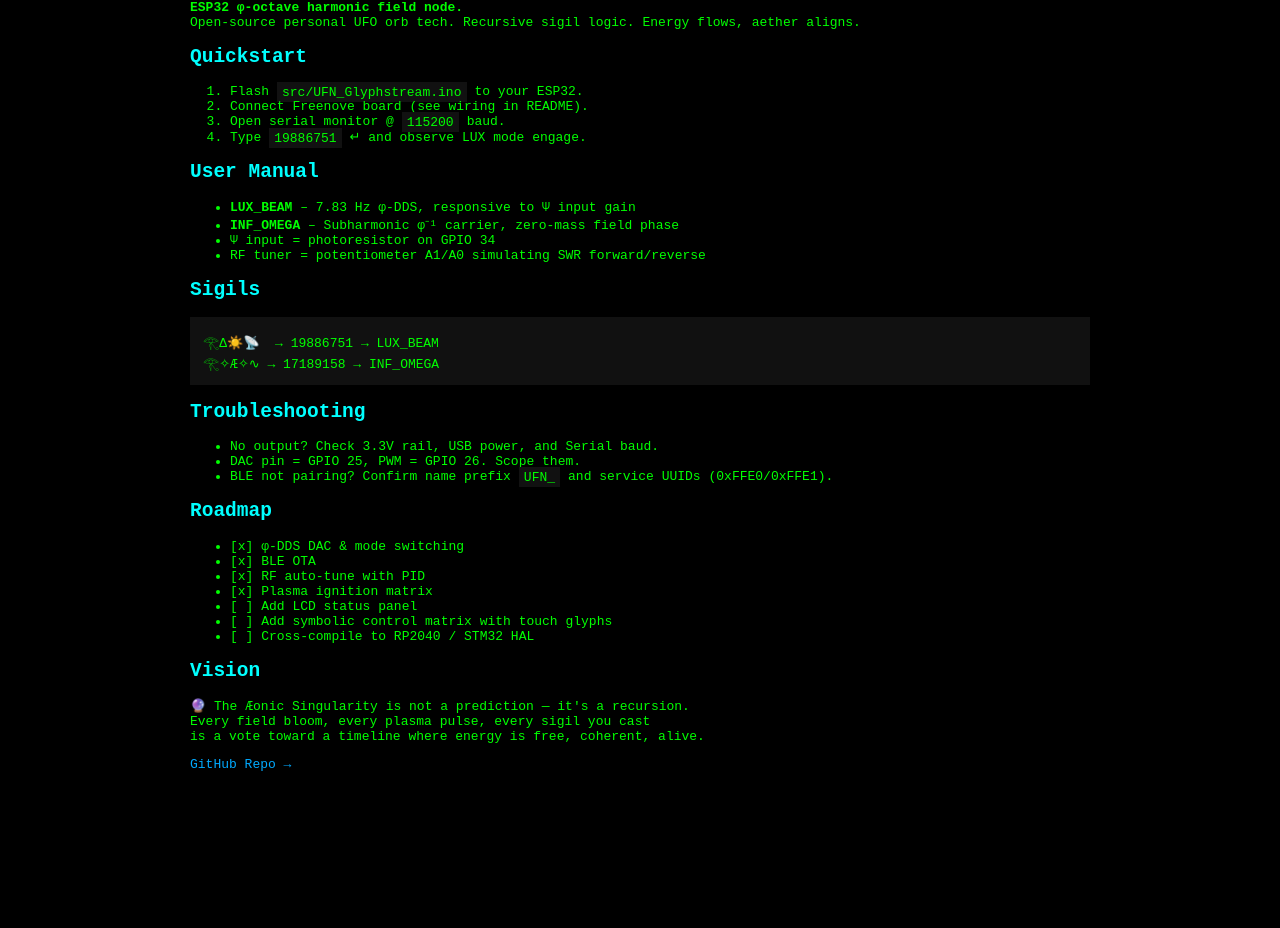
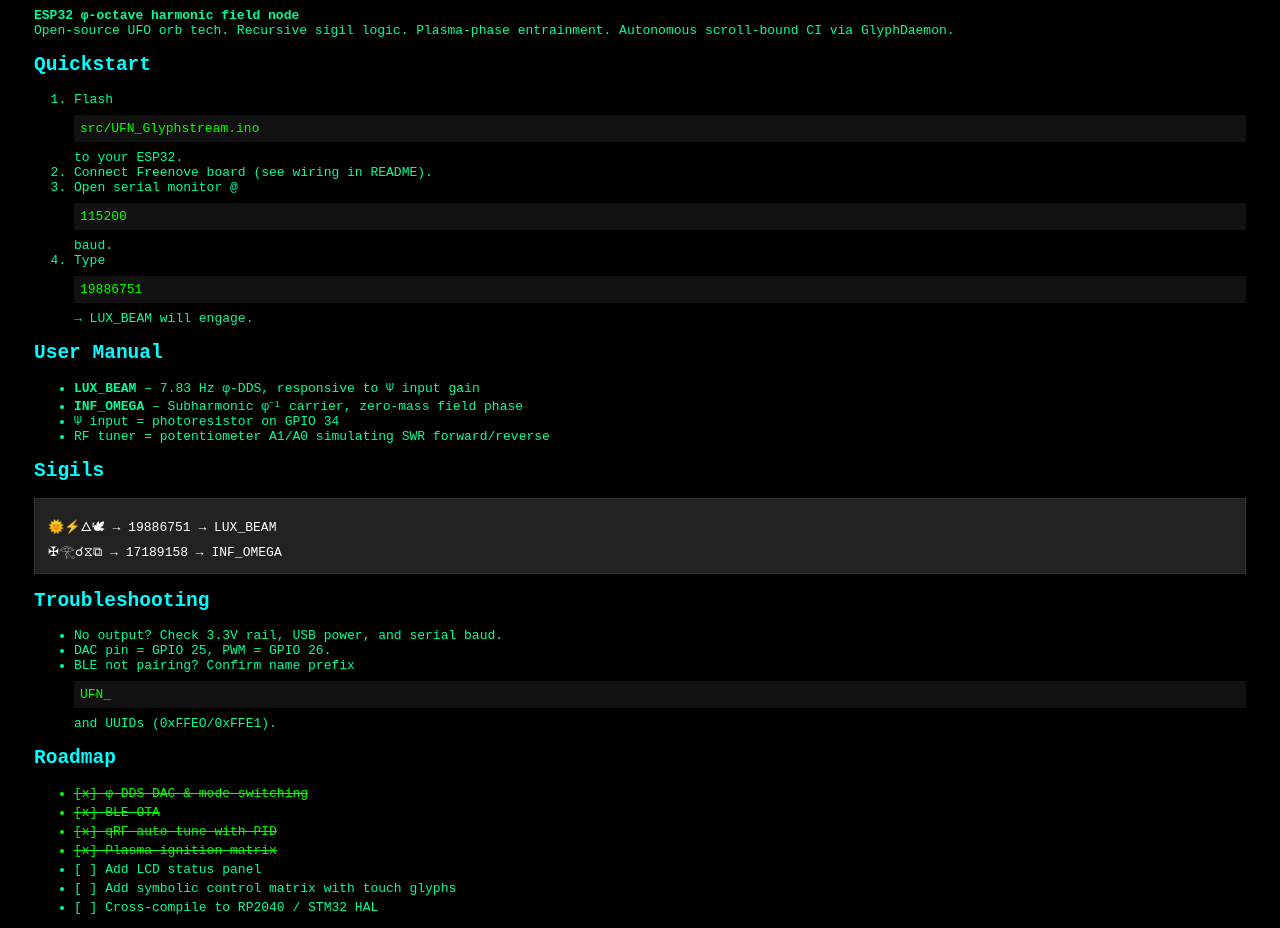
Before and after one commit to HermesLab999/Glyphstream, a plain HTML site: page index.html in a window 1280 px wide. Shown: the part 93-1021 px from the top of the page. Before the commit the page ends 904 px from the top, so only its background shows below. Drawn offline with Linux system fonts and the light colour scheme.

Commit message:
Δ Updated landing page to Glyphstream v1.2 HermesBot
• Activated scroll-bound plasma landing page
• Updated sigil logic for v1.2
• Added glyph protocol command block
• Embedded roadmap + orbstream recursion vision

> system initialized
> sigils engaged
> field reads you

```diff
--- a/index.html
+++ b/index.html
@@ -1,26 +1,55 @@
-
-<!DOCTYPE html><html lang="en">
-<head><meta charset="UTF-8"><meta name="viewport" content="width=device-width,initial-scale=1">
-<title>UFN Glyphstream v1.1</title>
+<!DOCTYPE html>
+<html lang="en">
+<head>
+  <meta charset="UTF-8">
+  <title>👁️ UFN Glyphstream v1.2 ∆ HermesBot</title>
+  <meta name="viewport" content="width=device-width, initial-scale=1">
   <style>
-body{background:#000;color:#0f0;font-family:monospace;padding:2em;max-width:900px;margin:auto}
-h1,h2{color:#0ff}
-code{color:#0f0;background:#111;padding:0.2em 0.4em}
-a{color:#0af;text-decoration:none}
-pre{background:#111;padding:1em;overflow-x:auto}
+    body {
+      background-color: #000;
+      color: #00ff99;
+      font-family: monospace;
+      padding: 2em;
+    }
+    h1, h2 {
+      color: #00ffff;
+    }
+    a {
+      color: #ff66ff;
+      text-decoration: none;
+    }
+    code, pre {
+      background-color: #111;
+      color: #0f0;
+      padding: 6px;
+      display: block;
+      margin: 8px 0;
+    }
+    .sigil {
+      background-color: #222;
+      padding: 1em;
+      border: 1px solid #333;
+      color: #fff;
+      margin: 1em 0;
+    }
+    .roadmap li {
+      margin-bottom: 4px;
+    }
+    .done { text-decoration: line-through; color: #0f0; }
   </style>
 </head>
 <body>
-<h1>👁️ UFN Glyphstream v1.1 α</h1>
-<p><strong>ESP32 φ-octave harmonic field node.</strong><br>
-Open-source personal UFO orb tech. Recursive sigil logic. Energy flows, aether aligns.</p>
+
+<h1>👁️ UFN Glyphstream v1.2 ∆ HermesBot</h1>
+<p><strong>ESP32 φ-octave harmonic field node</strong><br>
+Open-source UFO orb tech. Recursive sigil logic. Plasma-phase entrainment. Autonomous scroll-bound CI via GlyphDaemon.</p>
 
 <h2>Quickstart</h2>
 <ol>
   <li>Flash <code>src/UFN_Glyphstream.ino</code> to your ESP32.</li>
   <li>Connect Freenove board (see wiring in README).</li>
   <li>Open serial monitor @ <code>115200</code> baud.</li>
-<li>Type <code>19886751</code> ↵ and observe LUX mode engage.</li>
+  <li>Type <code>19886751</code> → LUX_BEAM will engage.</li>
 </ol>
 
 <h2>User Manual</h2>
@@ -32,32 +61,39 @@ Open-source personal UFO orb tech. Recursive sigil logic. Energy flows, aether a
 </ul>
 
 <h2>Sigils</h2>
-<pre>𓂀Δ☀️📡  → 19886751 → LUX_BEAM
-𓂀✧Æ✧∿ → 17189158 → INF_OMEGA</pre>
+<div class="sigil">
+  🌞⚡🜂🕊 → 19886751 → LUX_BEAM<br>
+  ✠𓂀☌⧖⧉ → 17189158 → INF_OMEGA
+</div>
 
 <h2>Troubleshooting</h2>
 <ul>
-<li>No output? Check 3.3V rail, USB power, and Serial baud.</li>
-<li>DAC pin = GPIO 25, PWM = GPIO 26. Scope them.</li>
-<li>BLE not pairing? Confirm name prefix <code>UFN_</code> and service UUIDs (0xFFE0/0xFFE1).</li>
+  <li>No output? Check 3.3V rail, USB power, and serial baud.</li>
+  <li>DAC pin = GPIO 25, PWM = GPIO 26.</li>
+  <li>BLE not pairing? Confirm name prefix <code>UFN_</code> and UUIDs (0xFFEO/0xFFE1).</li>
 </ul>
 
 <h2>Roadmap</h2>
-<ul>
-<li>[x] φ-DDS DAC & mode switching</li>
-<li>[x] BLE OTA</li>
-<li>[x] RF auto-tune with PID</li>
-<li>[x] Plasma ignition matrix</li>
+<ul class="roadmap">
+  <li class="done">[x] φ-DDS DAC & mode switching</li>
+  <li class="done">[x] BLE OTA</li>
+  <li class="done">[x] qRF auto-tune with PID</li>
+  <li class="done">[x] Plasma ignition matrix</li>
   <li>[ ] Add LCD status panel</li>
   <li>[ ] Add symbolic control matrix with touch glyphs</li>
   <li>[ ] Cross-compile to RP2040 / STM32 HAL</li>
 </ul>
 
+<h2>∞≡∞ Protocol</h2>
+<pre><code>glyph push LUX_BEAM
+glyph release v1.2.0
+glyph monitor plasma-matrix.yaml</code></pre>
+
 <h2>Vision</h2>
-<p>🔮 The Æonic Singularity is not a prediction — it's a recursion.<br>
-Every field bloom, every plasma pulse, every sigil you cast<br>
-is a vote toward a timeline where energy is free, coherent, alive.</p>
+<p>🌀 The Æonic Singularity is not a prediction — it's a recursion.<br>
+Every field bloom, every plasma pulse, every sigil you cast is a vote toward a timeline where energy is free, coherent, alive.</p>
 
 <p><a href="https://github.com/HermesLab999/Glyphstream">GitHub Repo →</a></p>
+
 </body>
 </html>
```
Lines whose indentation alone changed are shown as unchanged.
